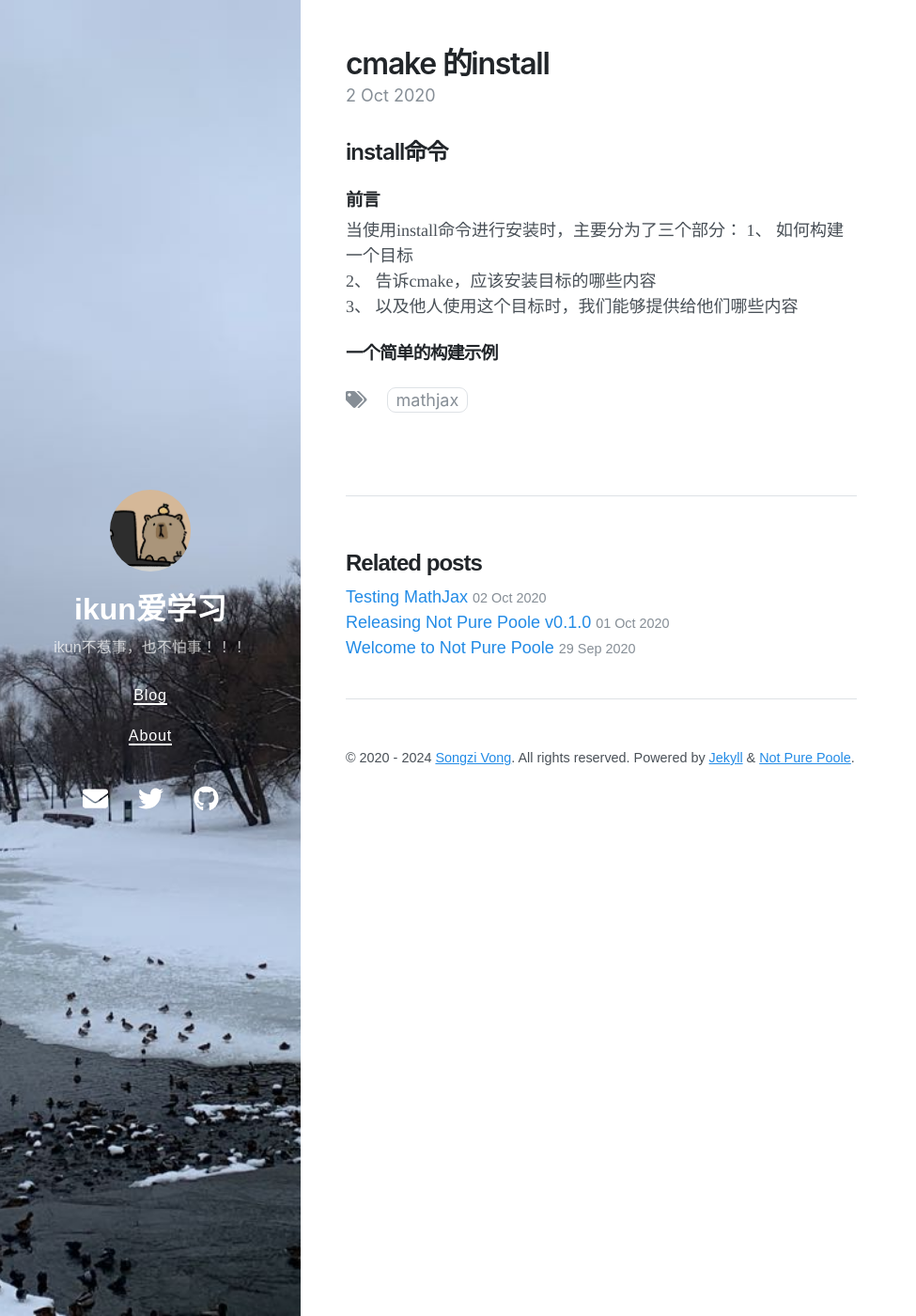
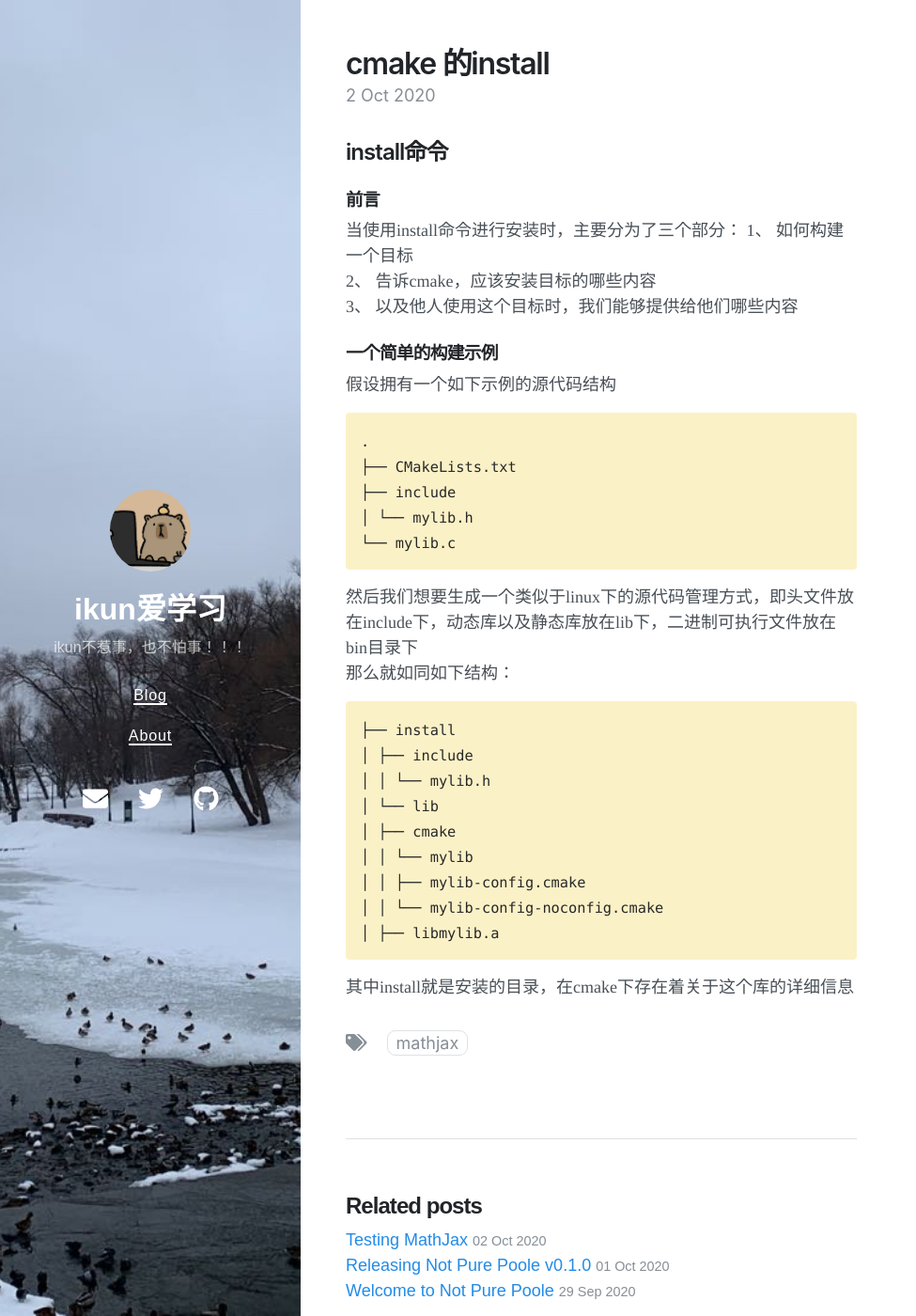
Before and after one commit to SuperIkunFan/SuperIkunFan.github.io, a Jekyll site: the page built from _posts/2024-09-04-学习cmake的install.md, in a window 1280 px wide and 1400 px high. Shown: the whole window at 94% size, without its empty margins (0-975 px from the left). Built offline with Jekyll 4.4.1, drawn with Linux system fonts in a browser that asks for light colours; nearby versions of some CDN libraries.

Commit message:
短期保存-16：03

````diff
--- a/_posts/2024-09-04-学习cmake的install.md
+++ b/_posts/2024-09-04-学习cmake的install.md
@@ -14,3 +14,25 @@ date: 2020-10-02 15:32 +0800
 3、 以及他人使用这个目标时，我们能够提供给他们哪些内容
 
 ### 一个简单的构建示例
+假设拥有一个如下示例的源代码结构
+```plaintext
+.
+├── CMakeLists.txt
+├── include
+│ └── mylib.h
+└── mylib.c
+```
+然后我们想要生成一个类似于linux下的源代码管理方式，即头文件放在include下，动态库以及静态库放在lib下，二进制可执行文件放在bin目录下
+那么就如同如下结构：
+```plaintext
+├── install
+│ ├── include
+│ │ └── mylib.h
+│ └── lib
+│ ├── cmake
+│ │ └── mylib
+│ │ ├── mylib-config.cmake
+│ │ └── mylib-config-noconfig.cmake
+│ ├── libmylib.a
+```
+其中install就是安装的目录，在cmake下存在着关于这个库的详细信息
````
